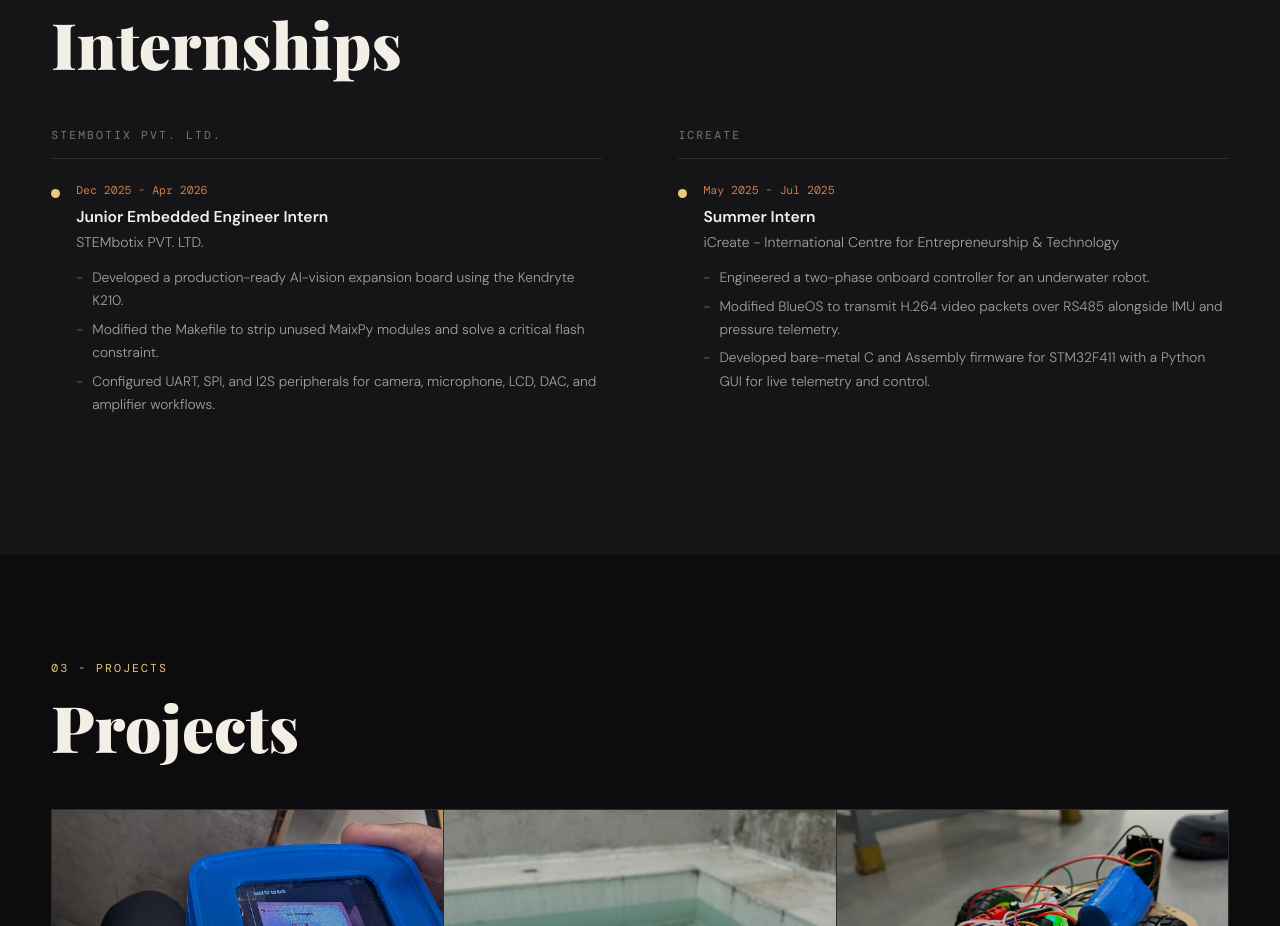
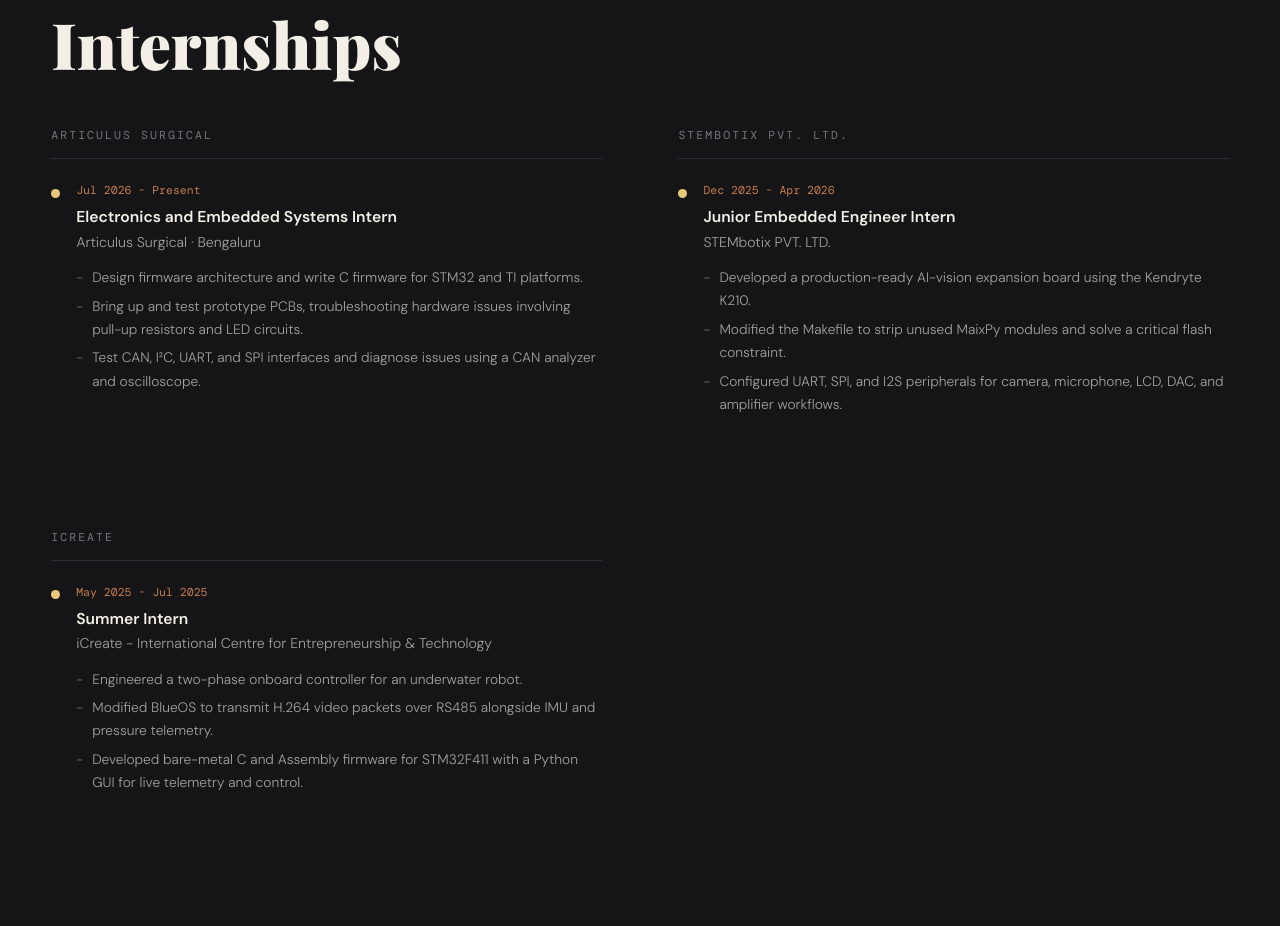
Before and after one commit to aryanthakar-80/aryanthakar-80.github.io, a plain HTML site: page index.html in a window 1280 px wide. Shown: the part 1584-2510 px from the top of the page. Drawn offline with nearby package versions, Linux system fonts and the light colour scheme; a web font is replaced by a local one.

Commit message:
Add Articulus Surgical internship

```diff
--- a/index.html
+++ b/index.html
@@ -974,6 +974,24 @@
       <h2 class="section-title">Internships</h2>
       <div class="resume-layout">
         <div class="timeline">
+          <div class="timeline-group-title">Articulus Surgical</div>
+
+          <article class="timeline-item">
+            <div class="tl-line"><div class="tl-dot"></div></div>
+            <div>
+              <div class="tl-date">Jul 2026 - Present</div>
+              <h3 class="tl-role">Electronics and Embedded Systems Intern</h3>
+              <div class="tl-org">Articulus Surgical · Bengaluru</div>
+              <ul class="tl-bullets">
+                <li>Design firmware architecture and write C firmware for STM32 and TI platforms.</li>
+                <li>Bring up and test prototype PCBs, troubleshooting hardware issues involving pull-up resistors and LED circuits.</li>
+                <li>Test CAN, I²C, UART, and SPI interfaces and diagnose issues using a CAN analyzer and oscilloscope.</li>
+              </ul>
+            </div>
+          </article>
+        </div>
+
+        <div class="timeline">
           <div class="timeline-group-title">STEMbotix PVT. LTD.</div>
 
           <article class="timeline-item">
```
